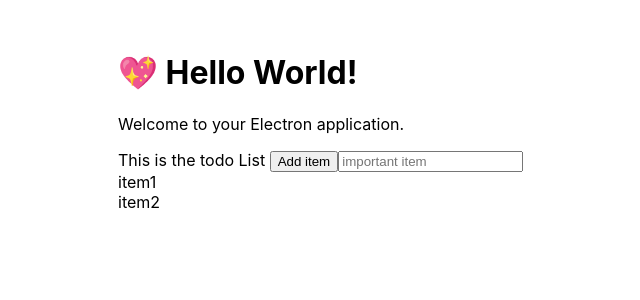
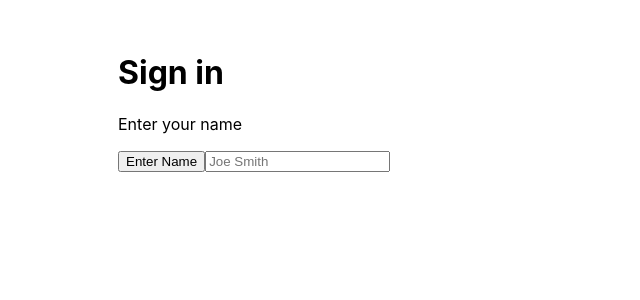
Before and after one commit to KalebBrunner/vue-electron-explorer, a JavaScript app: page / in a window 1280 px wide. Shown: the top 300 px of the page, without its empty margins (218-858 px from the left). Built offline with nearby package versions, Linux system fonts and the light colour scheme.

Commit message:
added sign-in and sign-out pages

```diff
--- a/index.html
+++ b/index.html
@@ -1,15 +1,17 @@
 <!DOCTYPE html>
+
 <html>
   <head>
     <meta charset="UTF-8" />
     <title>Hello World!</title>
   </head>
+
   <body>
-    <h1>💖 Hello World!</h1>
-    <p>Welcome to your Electron application.</p>
-
     <div id="app"></div>
-
     <script type="module" src="/src/renderer.ts"></script>
   </body>
+
+  <!-- <script>
+    console.log('This message is being logged by "index.html"');
+  </script> -->
 </html>
--- a/src/App.vue
+++ b/src/App.vue
@@ -1,18 +1,25 @@
-
-
 <template>
-
-<TodoList />
-
+  <template v-if="verified">
+    <SignOut @update:login-status="setLoginStatus" />
+    <Welcome />
+    <TodoList />
+  </template>
+  <template v-else>
+    <SignIn @update:login-status="setLoginStatus" />
+  </template>
 </template>
 
+<script setup lang="ts">
+import { ref } from "vue";
 
+import TodoList from "/src/pages/TodoList.vue";
+import Welcome from "/src/pages/Welcome.vue";
+import SignIn from "./pages/SignIn.vue";
+import SignOut from "./pages/SignOut.vue";
 
-<script setup lang="ts">
+const verified = ref(false);
 
-import TodoList from "/src/pages/TodoList.vue"
-
-
-
-
+const setLoginStatus = (loggedin: boolean) => {
+  verified.value = loggedin;
+};
 </script>
--- /dev/null
+++ b/src/pages/SignIn.vue
@@ -0,0 +1,52 @@
+<script setup lang="ts">
+import { fail } from "node:assert";
+import { computed, ref } from "vue";
+
+// type MyEvent = (event: "myEvent", value: boolean) => void;
+// const emit = defineEmits<{ myEvent: MyEvent }>();
+
+const emit = defineEmits<{
+  (event: "update:login-status", value: boolean): void;
+}>();
+
+const userName = ref<string | null | undefined>(undefined);
+const userString = ref("");
+const failedAttemtps = ref(0);
+const failedAttemptsMessege = computed(() => {
+  if (failedAttemtps.value === 0) {
+    return null;
+  }
+  if (failedAttemtps.value === 1) {
+    return "You have 1 failed attempt.";
+  }
+  return `You have ${failedAttemtps.value} failed attempts.`;
+});
+
+const verifyName = () => {
+  if (userString.value === "Kaleb") {
+    userName.value = userString.value;
+    emit("update:login-status", true);
+  } else if (userString.value === "") {
+    userName.value = undefined;
+    emit("update:login-status", false);
+  } else {
+    userName.value = null;
+    emit("update:login-status", false);
+    failedAttemtps.value += 1;
+  }
+};
+</script>
+
+<template>
+  <h1>Sign in</h1>
+  <p>Enter your name</p>
+
+  <button @click="verifyName">Enter Name</button>
+  <input placeholder="Joe Smith" v-model="userString" />
+
+  <p v-if="failedAttemptsMessege !== null">{{ failedAttemptsMessege }}</p>
+
+  <p v-if="userName === null">Username not found</p>
+
+  <!-- <p v-else-if="typeof userName === 'string'">Welcome {{ userName }}</p> -->
+</template>
--- /dev/null
+++ b/src/pages/SignOut.vue
@@ -0,0 +1,9 @@
+<script setup lang="ts">
+const emit = defineEmits<{
+  (event: "update:login-status", value: boolean): void;
+}>();
+</script>
+
+<template>
+  <button @click="emit('update:login-status', false)">sign out</button>
+</template>
--- a/src/pages/TodoList.vue
+++ b/src/pages/TodoList.vue
@@ -1,5 +1,5 @@
 <script setup lang="ts">
-import { ref } from "vue";
+import { ref, onMounted } from "vue";
 
 const items = ref<Array<string>>(["item1", "item2"]);
 const newitem = ref("");
@@ -8,6 +8,10 @@ const addItem = () => {
   items.value.push(newitem.value);
   newitem.value = "";
 };
+
+onMounted(() => {
+  console.log(`This message is being logged by "TodoList.vue"`);
+});
 </script>
 
 <template>
@@ -22,3 +26,9 @@ const addItem = () => {
     </div>
   </template>
 </template>
+
+<style scoped>
+button {
+  font-weight: bold;
+}
+</style>
--- /dev/null
+++ b/src/pages/Welcome.vue
@@ -0,0 +1,6 @@
+<template>
+  <h1>💖 Hello World!</h1>
+  <p>Welcome to your Electron application.</p>
+</template>
+
+<script setup lang="ts"></script>
--- a/src/renderer.ts
+++ b/src/renderer.ts
@@ -31,6 +31,4 @@ import { createApp } from "vue";
 import App from "/src/App.vue";
 
 createApp(App).mount("#app");
-console.log(
-  '👋 This message is being logged by "renderer.ts", included via Vite'
-);
+console.log('👋 This message is being logged by "renderer.ts"');
```
